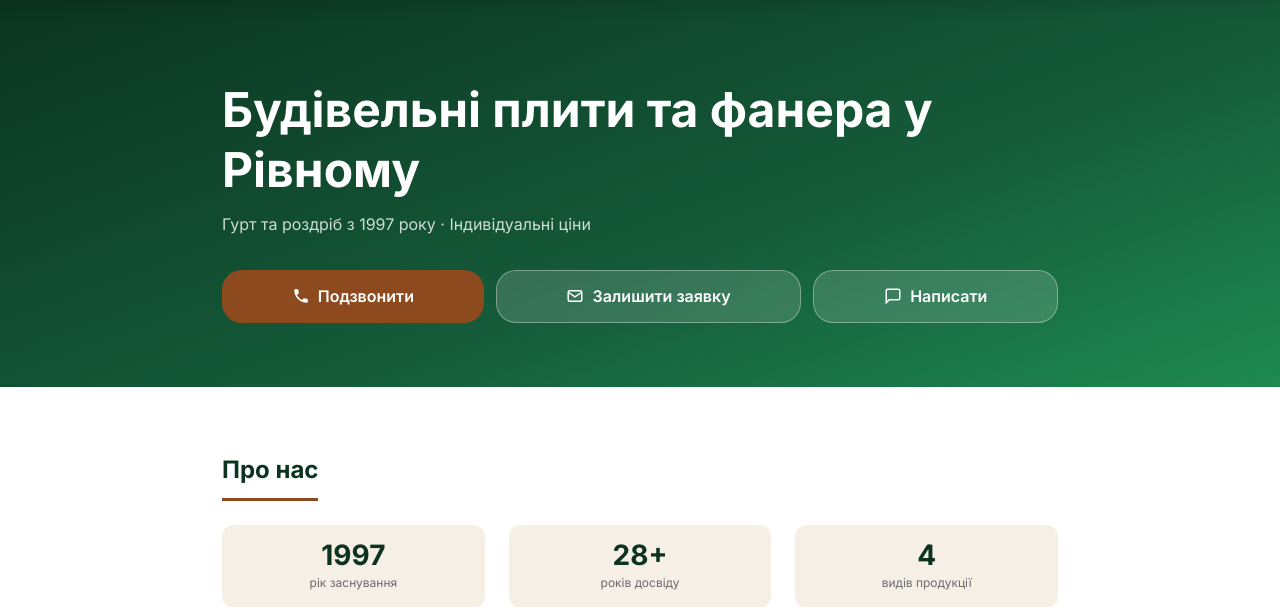
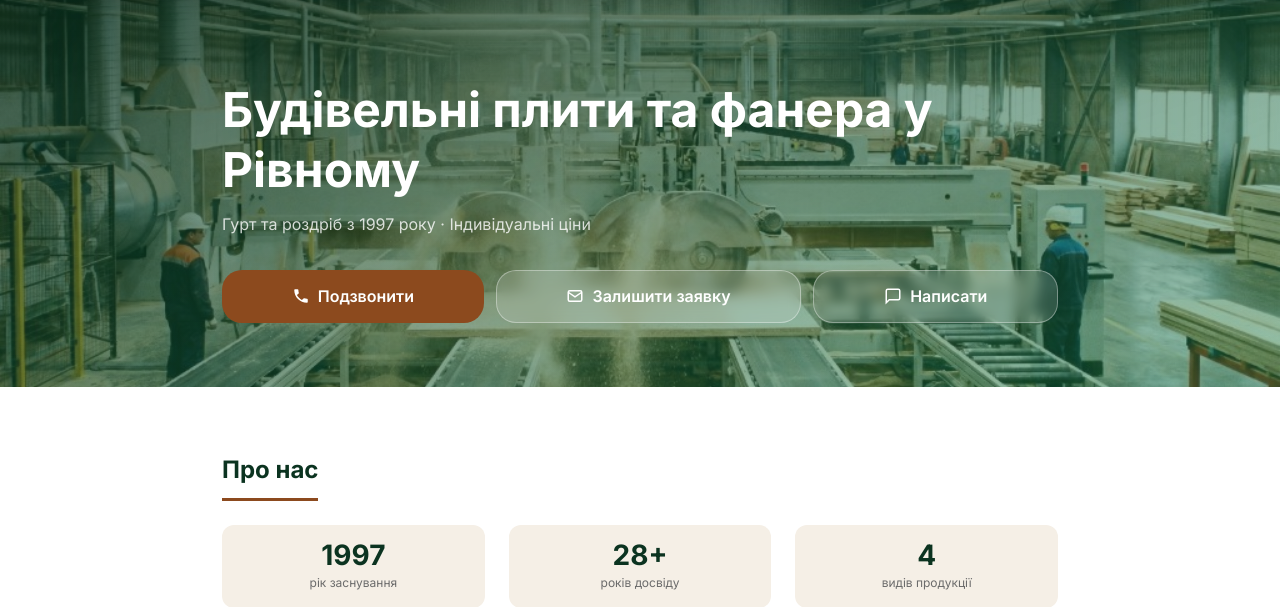
Before and after one commit to BonisOleg/dsp, a Django app: page / in a window 1280 px wide. Shown: the part 64-671 px from the top of the page. Run offline with Django 5.2, Linux system fonts and the light colour scheme; data comes from the database, SQL or seed files in the repository.

Commit message:
feat: add factory photo as hero background on desktop (≥900px)
Green gradient overlay preserves brand palette and text readability.

Co-authored-by: Cursor <cursoragent@cursor.com>

```diff
--- a/static/css/main.css
+++ b/static/css/main.css
@@ -1134,6 +1134,9 @@ button {
   }
 
   .hero {
+    background:
+      linear-gradient(160deg, rgba(11,51,32,.72) 0%, rgba(21,92,58,.52) 55%, rgba(30,138,82,.42) 100%),
+      url('../img/hero-bg.jpg') center / cover no-repeat;
     padding-block: 5rem 4rem;
   }
 
```
Also changed, not shown: static/img/hero-bg.jpg (added).
